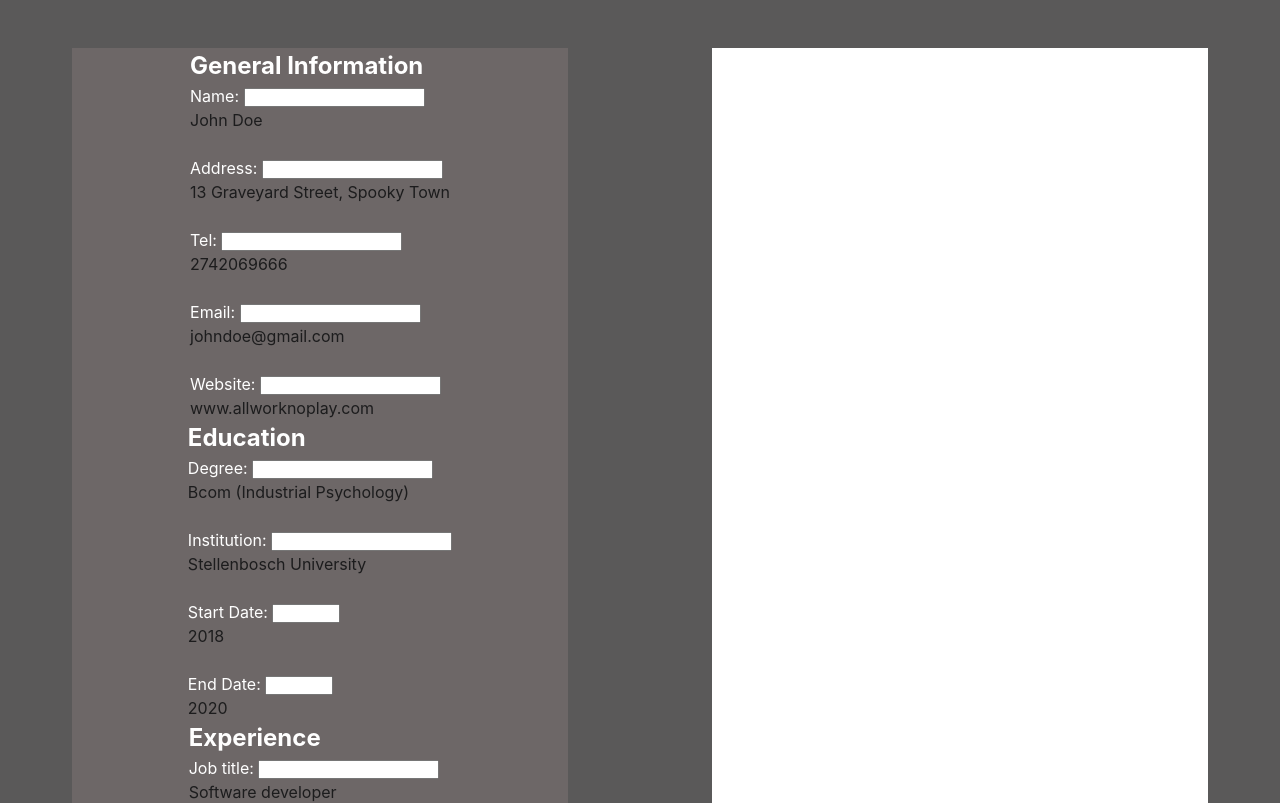
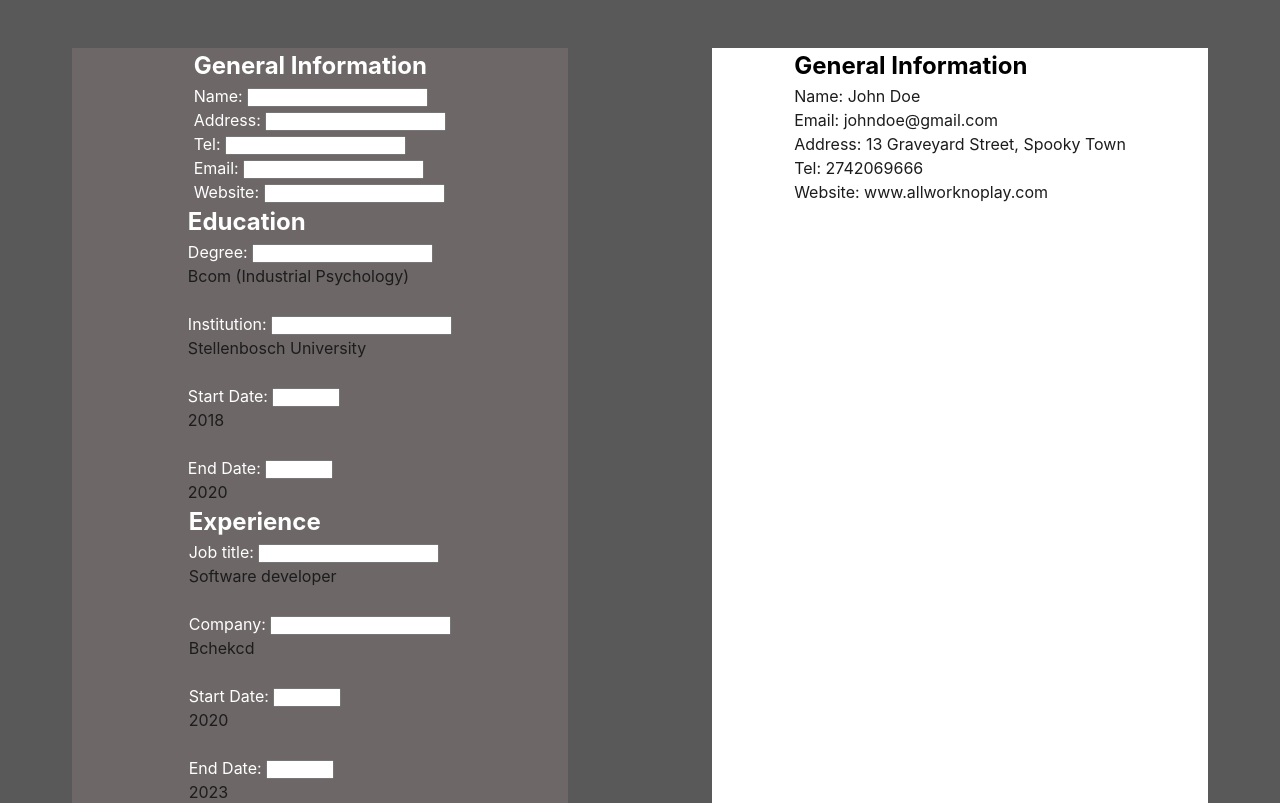
Before and after one commit to preto-phil/CV-Application, a React (Vite) app: page / in a window 1280 px wide. Shown: the top 803 px of the page. Built offline with nearby package versions, Linux system fonts and the light colour scheme.

Commit message:
Moved state to CV componenet and implemented props to get info to form and page

```diff
--- a/src/CV.jsx
+++ b/src/CV.jsx
@@ -1,6 +1,7 @@
 import { useState } from 'react'
 import Form from './Form'
 import Page from './Page'
+import data from './example-data';
 
 // Share state between the two components
 /* function add() {
@@ -28,16 +29,46 @@ function controlGeneralState() {
 } */
 
 export default function CV() {
-  const [name, setName] = useState(null);
+  const [name, setName] = useState(data.genInfo.name);
+  const [address, setAddress] = useState(data.genInfo.address);
+  const [email, setEmail] = useState(data.genInfo.email);
+  const [tel, setTel] = useState(data.genInfo.tel);
+  const [website, setWebsite] = useState(data.genInfo.website);
+
 
   function changeName(event) {
     setName(event.target.value)
   }
+  function changeAddress(event) {
+    setAddress(event.target.value)
+  }
+  function changeEmail(event) {
+    setEmail(event.target.value)
+  }
+  function changeTel(event) {
+    setTel(event.target.value)
+  }
+  function changeWebsite(event) {
+    setWebsite(event.target.value)
+  }
 
   return (
     <>
-      <Form changeName={changeName} />
-      <Page name={name} />
+      <Form
+        changeName={changeName}
+        changeAddress={changeAddress}
+        changeEmail={changeEmail}
+        changeTel={changeTel}
+        changeWebsite={changeWebsite}
+      />
+      <Page
+        name={name}
+        address={address}
+        email={email}
+        tel={tel}
+        website={website}
+
+      />
     </>
   )
 }
--- a/src/Form.jsx
+++ b/src/Form.jsx
@@ -2,10 +2,23 @@ import General from './General'
 import Education from './Education'
 import Experience from './Experience'
 
-export default function Form({ changeName }) {
+export default function Form(
+  {
+    changeName,
+    changeAddress,
+    changeEmail,
+    changeTel,
+    changeWebsite
+ }) {
   return (
     <div className='form'>
-      <General changeName={changeName} />
+      <General
+        changeName={changeName}
+        changeAddress={changeAddress}
+        changeEmail={changeEmail}
+        changeTel={changeTel}
+        changeWebsite={changeWebsite}
+      />
       <Education />
       <Experience />
     </div>
--- a/src/General.jsx
+++ b/src/General.jsx
@@ -1,18 +1,15 @@
-import { useState } from "react"
-
-const info = {
-  name: 'John Doe',
-  address: '13 Graveyard Street, Spooky Town',
-  tel: 2742069666,
-  email: 'johndoe@gmail.com',
-  website: 'www.allworknoplay.com',
-}
-
-export default function General({ changeName }) {
-  const [allInfo, setInfo] = useState(info);
+export default function General(
+  {
+    changeName,
+    changeAddress,
+    changeEmail,
+    changeTel,
+    changeWebsite
+  }
+) {
 
   return (
-    <div className="generalDiv">
+    <div className="genFormDiv">
       <h2>General Information</h2>
       <label htmlFor="name">Name:{' '}
         <input
@@ -21,43 +18,38 @@ export default function General({ changeName }) {
           onChange={changeName}
         />
       </label>
-      <p>{allInfo.name}</p>
       <br />
       <label htmlFor="address">Address:{' '}
         <input
           id="address"
           type="text"
-          onChange={(e) => setInfo({ ...allInfo, address: e.target.value })}
+          onChange={changeAddress}
         />
       </label>
-      <p>{allInfo.address}</p>
       <br />
       <label htmlFor="tel">Tel:{' '}
         <input
           id="tel"
           type="tel"
-          onChange={(e) => setInfo({ ...allInfo, tel: e.target.value })}
+          onChange={changeTel}
         />
       </label>
-      <p>{allInfo.tel}</p>
       <br />
       <label htmlFor="email">Email:{' '}
         <input
           id="email"
           type="email"
-          onChange={(e) => setInfo({ ...allInfo, email: e.target.value })}
+          onChange={changeEmail}
         />
       </label>
-      <p>{allInfo.email}</p>
       <br />
       <label htmlFor="website">Website:{' '}
         <input
           id="website"
           type="url"
-          onChange={(e) => setInfo({ ...allInfo, website: e.target.value })}
+          onChange={changeWebsite}
         />
       </label>
-      <p>{allInfo.website}</p>
     </div>
   )
 }
--- a/src/Page.jsx
+++ b/src/Page.jsx
@@ -1,8 +1,22 @@
-export default function Page({ name }) {
+export default function Page(
+  {
+    name,
+    email,
+    address,
+    tel,
+    website
+  }
+) {
   return (
     <div className="page">
-      <p>{name}</p>
-      <p>{}</p>
+      <div className="genPage">
+        <h2>General Information</h2>
+        <p>Name: {name}</p>
+        <p>Email: {email}</p>
+        <p>Address: {address}</p>
+        <p>Tel: {tel}</p>
+        <p>Website: {website}</p>
+      </div>
     </div>
   )
 }
```
